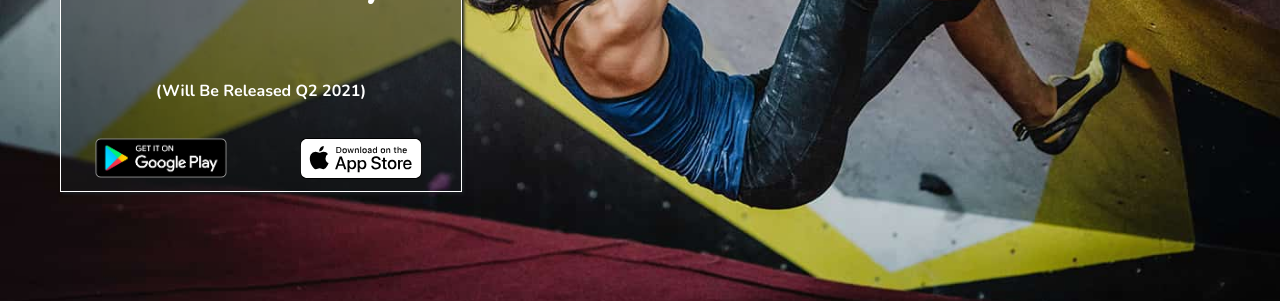
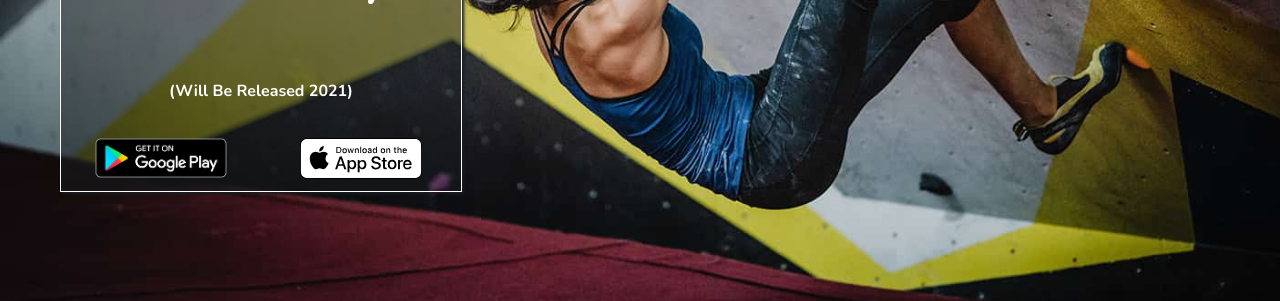
Before and after one commit to gjeddakbs/boulderpage, a React (Create React App) app: page / in a window 1280 px wide. Shown: the part 625-926 px from the top of the page. Built offline with nearby package versions, Linux system fonts and the light colour scheme.

Commit message:
fjernet q2

```diff
--- a/src/components/CallToAction.jsx
+++ b/src/components/CallToAction.jsx
@@ -2,18 +2,26 @@ import React from "react";
 import googlelogo from "../google-play-badge.png";
 import applelogo from "../apple.svg";
 
-
 function CallToAction() {
-return <section className="calltoaction">
-<div className="ctabox" id="download">
-<p>Take your climbing to the next peak. Start collecting your stats today!</p>
-<p id="small">(Will be released Q2 2021)</p>
-<div className="buttons">
-<button className="googlebutton"><img src={googlelogo} alt="Google button"/></button>
-<button className="applebutton"><img src={applelogo} alt="Apple button" /></button>
-</div>
-</div>
-</section>
+  return (
+    <section className="calltoaction">
+      <div className="ctabox" id="download">
+        <p>
+          Take your climbing to the next peak. Start collecting your stats
+          today!
+        </p>
+        <p id="small">(Will be released 2021)</p>
+        <div className="buttons">
+          <button className="googlebutton">
+            <img src={googlelogo} alt="Google button" />
+          </button>
+          <button className="applebutton">
+            <img src={applelogo} alt="Apple button" />
+          </button>
+        </div>
+      </div>
+    </section>
+  );
 }
 
 export default CallToAction;
```
